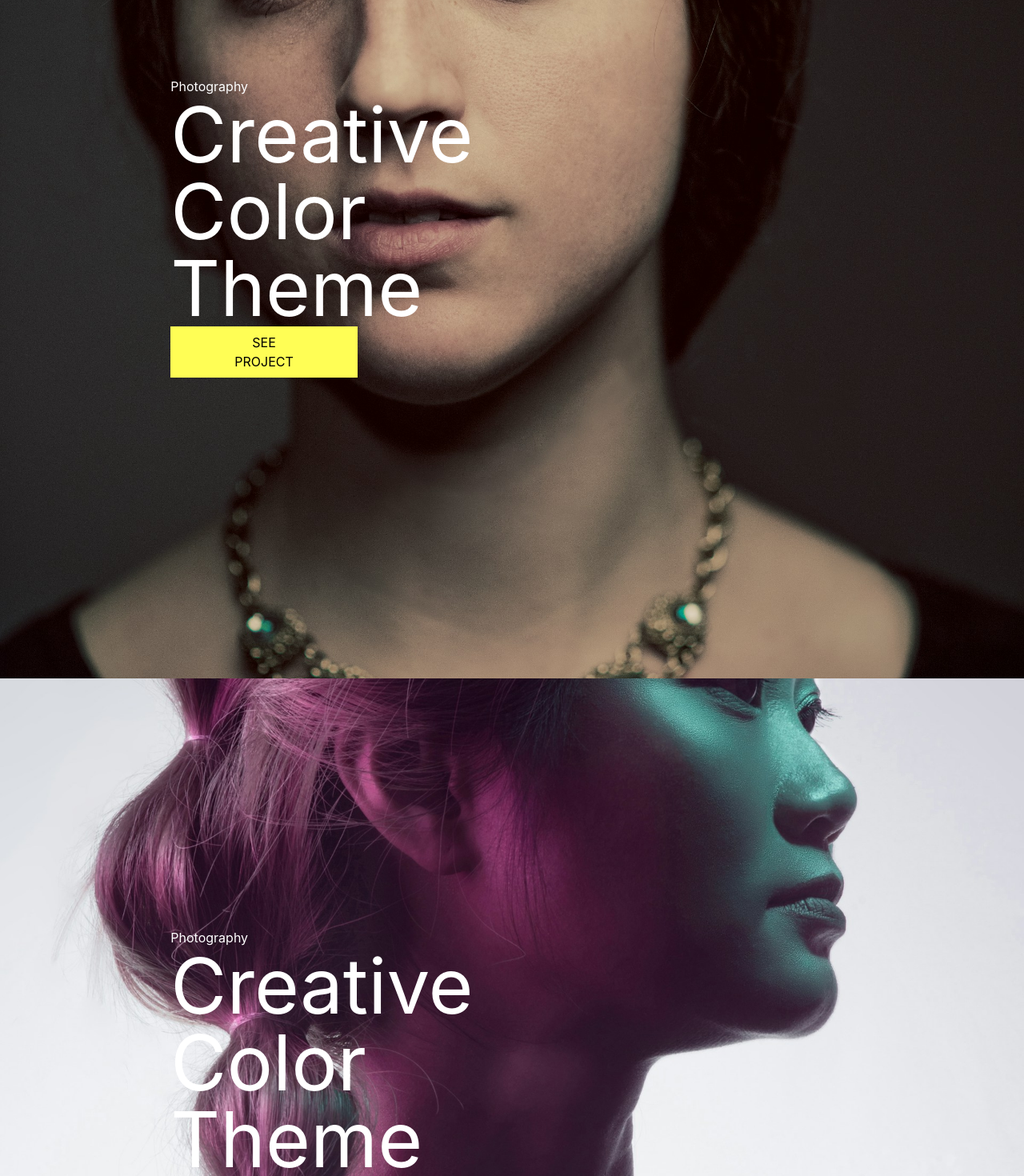
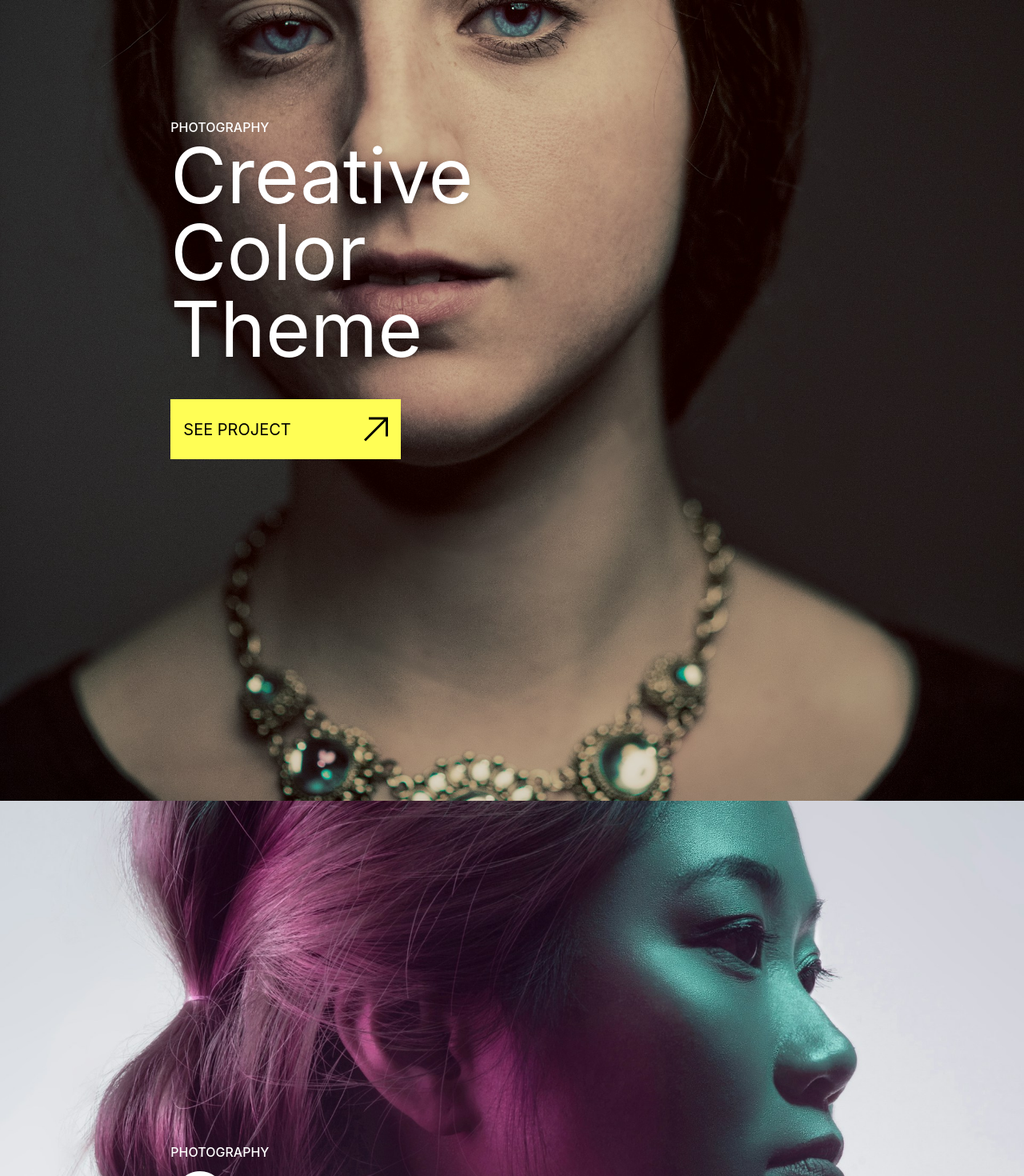
Before and after one commit to ax-sh/xenovrs-demo, a React (Vite) app: page / in a window 1280 px wide. Shown: the part 280-1750 px from the top of the page at 80% size. Built offline with nearby package versions, Linux system fonts and the light colour scheme.

Commit message:
feat: add right arrow button and update components

```diff
--- a/package.json
+++ b/package.json
@@ -46,6 +46,7 @@
     "vite": "^6.0.7",
     "vite-plugin-pages": "^0.32.4",
     "vite-plugin-qrcode": "^0.2.3",
+    "vite-plugin-svgr": "^4.3.0",
     "vite-tsconfig-paths": "^5.1.4"
   }
 }
--- a/src/pages/index.tsx
+++ b/src/pages/index.tsx
@@ -1,10 +1,11 @@
 import clsx from 'clsx';
-import type { PropsWithChildren } from 'react';
+import type {ComponentPropsWithoutRef, PropsWithChildren} from 'react';
 
 import Layout from '../layout';
+import { SeeProjectButton } from '../ui/see-project-button.tsx';
 
-const Header = ({ children }: PropsWithChildren) => {
-  return <h4 className={'text-8xl'}>{children}</h4>;
+const Header = ({ children, className }: ComponentPropsWithoutRef<'h4'>) => {
+  return <h4 className={clsx('text-8xl drop-shadow-md mb-10', className)}>{children}</h4>;
 };
 
 function PresentSection({ children, imageUrl }: PropsWithChildren<{ imageUrl: string }>) {
@@ -29,27 +30,46 @@ const Poster = {
   five: './gabriel-salas-YnENabLdEKY-unsplash.jpg',
 };
 
+function SectionLabel({ children }: PropsWithChildren) {
+  return <h3 className={'uppercase font-medium'}>{children}</h3>;
+}
+
 function Page() {
   return (
     <Layout>
       <PresentSection imageUrl={Poster.hero}>
         <div className={'row-start-2 col-start-3 text-white'}>
-          <h3>Photography</h3>
-          <Header>Creative</Header>
-          <Header>Color</Header>
-          <Header>Theme</Header>
-          <button type='button' className={'bg-yellow text-black px-20 py-2'}>
-            SEE PROJECT
-          </button>
+          <SectionLabel>Photography</SectionLabel>
+
+          <Header>
+            Creative <br />
+            Color <br />
+            Theme
+          </Header>
+          <SeeProjectButton />
         </div>
       </PresentSection>
       {/*old https://source.unsplash.com/-v7EOw5SA4I*/}
       <PresentSection imageUrl={Poster.second}>
         <div className={'row-start-2 col-start-3 text-white'}>
-          <h3>Photography</h3>
-          <Header>Creative</Header>
-          <Header>Color</Header>
-          <Header>Theme</Header>
+          <SectionLabel>Photography</SectionLabel>
+          <Header className={""}>
+            Contrast <br />
+            Color <br />
+            Theme
+          </Header>
+        <SeeProjectButton />
+        </div>
+      </PresentSection>
+      <PresentSection imageUrl={Poster.second}>
+        <div className={'row-start-2 col-start-3 text-white'}>
+          <SectionLabel>Photography</SectionLabel>
+          <Header className={""}>
+            Contrast <br />
+            Color <br />
+            Theme
+          </Header>
+          <SeeProjectButton />
         </div>
       </PresentSection>
       <PresentSection imageUrl={Poster.third}>
--- /dev/null
+++ b/src/ui/see-project-button.tsx
@@ -0,0 +1,20 @@
+import clsx from 'clsx';
+
+import RightArrowSvg from '../assets/right-arrow.svg?react';
+
+export function SeeProjectButton() {
+  return (
+    <button
+      type='button'
+      className={clsx(
+        'bg-yellow whitespace-nowrap',
+        'w-72 px-4 ',
+        'text-black text-xl font-normal',
+        'flex items-center justify-between'
+      )}
+    >
+      <span>SEE PROJECT</span>
+      <RightArrowSvg width={'30'} />
+    </button>
+  );
+}
--- a/src/vite-env.d.ts
+++ b/src/vite-env.d.ts
@@ -1,2 +1,3 @@
 /// <reference types="vite/client" />
 /// <reference types="vite-plugin-pages/client-react" />
+/// <reference types="vite-plugin-svgr/client" />
--- a/vite.config.ts
+++ b/vite.config.ts
@@ -4,6 +4,7 @@ import tailwindcss from 'tailwindcss';
 import { defineConfig } from 'vite';
 import Pages from 'vite-plugin-pages';
 import { qrcode } from 'vite-plugin-qrcode';
+import svgr from 'vite-plugin-svgr';
 import tsconfigPaths from 'vite-tsconfig-paths';
 
 // https://vite.dev/config/
@@ -18,6 +19,7 @@ export default defineConfig({
     qrcode(),
     tsconfigPaths(),
     Pages(),
+    svgr(),
     // { dirs: [{ dir: 'src/pages', baseRoute: '/xenovrs-demo/' }] }
   ],
   server: {
```
Also changed, not shown: src/assets/right-arrow.svg (added), 1 other file (tests, documents, lock files or other folders).
